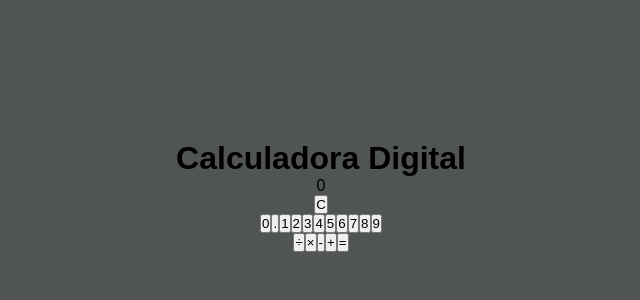
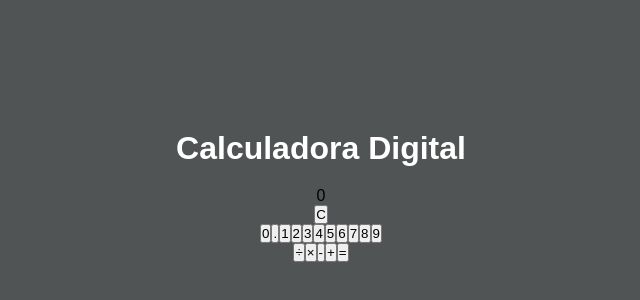
Before and after one commit to Thaynafp/Calculadora, a React (Vite) app: page / in a window 1280 px wide. Shown: the part 204-504 px from the top of the page, without its empty margins (319-959 px from the left). Built offline with nearby package versions, Linux system fonts and the light colour scheme.

Commit message:
estilizando header

```diff
--- a/src/css/header.css
+++ b/src/css/header.css
@@ -0,0 +1,5 @@
+.header{
+    text-align:center;
+    margin-bottom:20px;
+    color:var(--fontColor1);
+}
```
